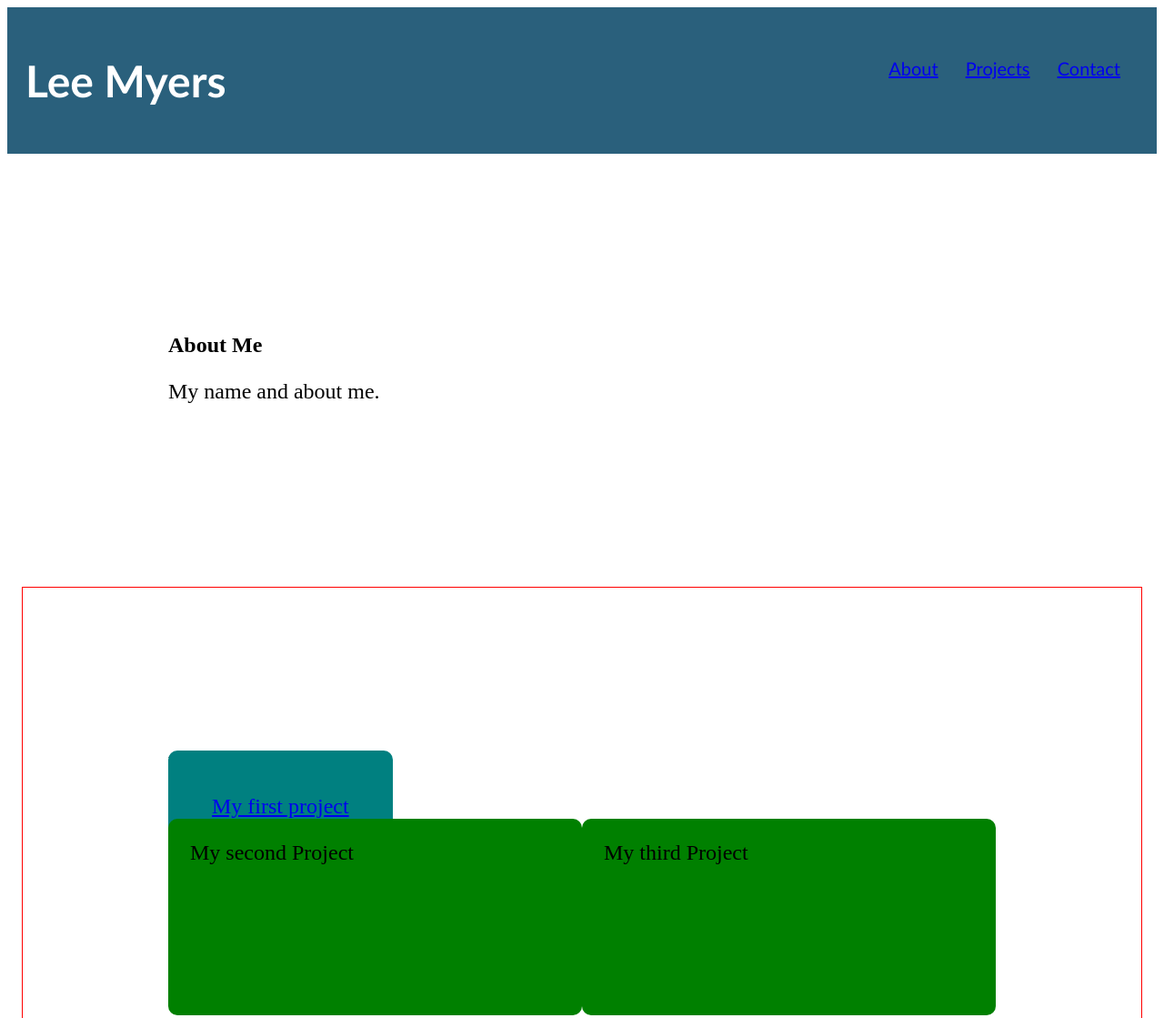
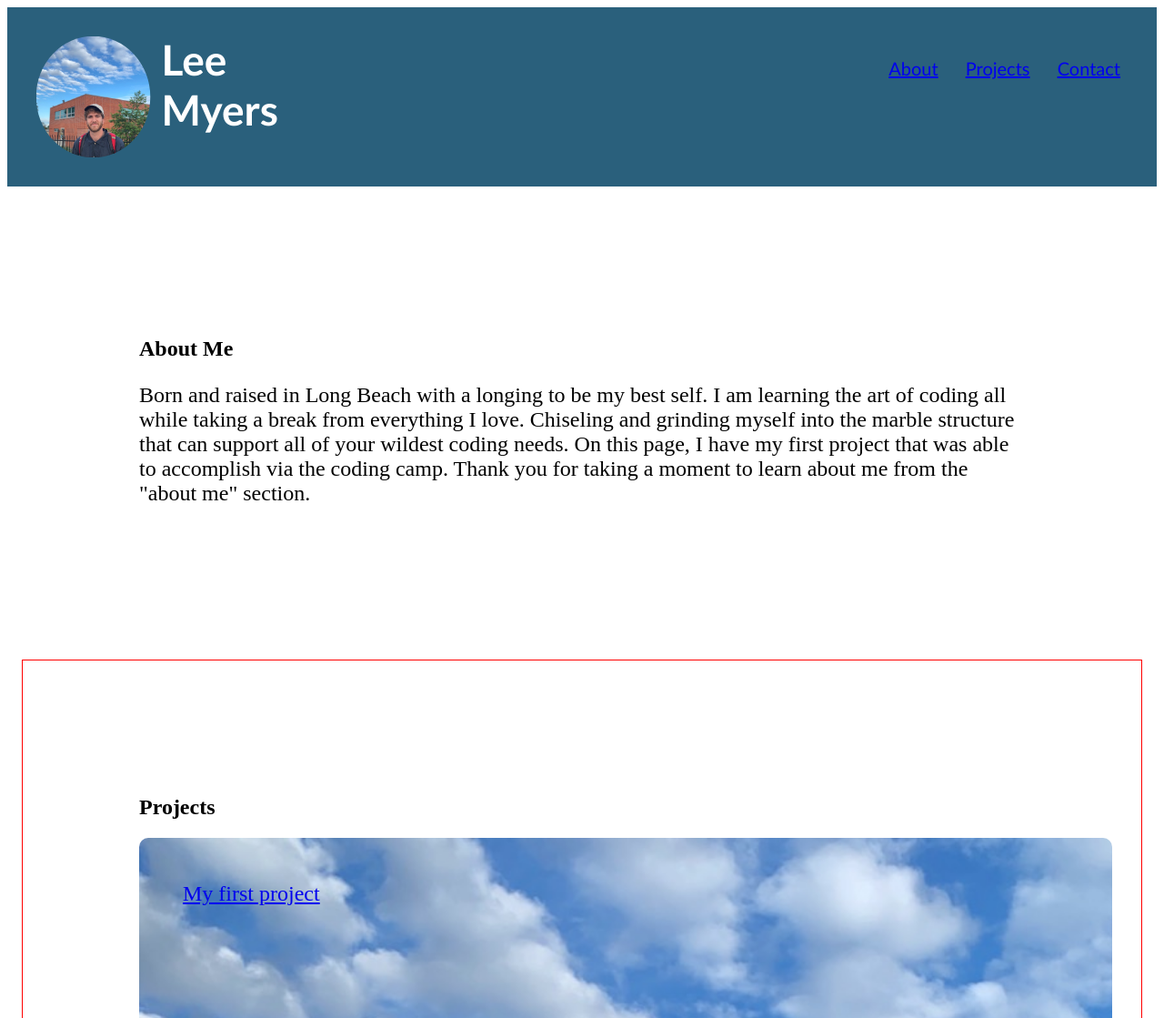
Before and after one commit to leemyers16/lee-myers-module2-project, a plain HTML site: page index.html in a window 1280 px wide. Shown: the top 1119 px of the page at 91% size. Drawn offline with Linux system fonts and the light colour scheme.

Commit message:
updated code

```diff
--- a/index.html
+++ b/index.html
@@ -1,9 +1,9 @@
 <!DOCTYPE html>
-<html>
+<html lang="en">
 
 <head>
   <meta name="viewport" content="width=device-width, initial-scale=1.0" />
-  <title>Hello!</title>
+  <title>Lee's Project Page</title>
   <meta name="description" content="description" />
   <meta name="author" content="author" />
   <meta name="keywords" content="keywords" />
@@ -14,7 +14,7 @@
 
   <!-- Header -->
   <div class="header">
-    <h1> Lee Myers </h1>
+    <h1><img src="/assets/lee-m.JPG"> Lee Myers</h1>
     <div>
       <ul>
         <li>
@@ -38,7 +38,11 @@
   <div id="about" class="wrap">
     <h2>About Me</h2>
     <p>
-      My name and about me.
+      Born and raised in Long Beach with a longing to be my best self. I am learning the art of coding
+       all while taking a break from everything I love. Chiseling and grinding myself into the marble
+       structure that can support all of your wildest coding needs. On this page, I have my first project
+       that  was able to accomplish via the coding camp. Thank you for taking a moment to learn about me from
+       the "about me" section.
     </p>
   </div>
 
@@ -46,8 +50,8 @@
   <div id="projects" class="wrap">
     <h2>Projects</h2>
     <!-- top level wrapper -->
-    <a class="project-list">
-      <a href="https://leemyers16.github.io/Lee-Myers-Unique-Project/" target="_blank" id = "first-project" class="large tile">
+    <div class="project-list">
+      <a href="https://leemyers16.github.io/Lee-Myers-Unique-Project/" id = "first-project" class="large tile">
           My first project
       </a>
       <br/>
@@ -69,9 +73,9 @@
   <!-- Contact Me Section-->
   <div id="contact" class="wrap">
       <ul>
-        <li> <a href="">Facebook</a></li>
-        <li> <a href="">Google</a></li>
-        <li> <a href="">Phone Number</a></li>
+        <li> <a href="https://www.facebook.com/">Facebook</a></li>
+        <li> <a href="https://www.google.com/">Google</a></li>
+        <li> <p> Cell number:(562)252-2737</p>
       </ul>
   </div>
 
--- a/stylesheet.css
+++ b/stylesheet.css
@@ -1,3 +1,4 @@
+
 .header {
     padding: 20px;
     font-family: 'Trebuchet MS', 'Lucida Sans Unicode', 'Lucida Grande', 'Lucida Sans', Arial, sans-serif;
@@ -7,6 +8,26 @@
 .header h1 {
     display: inline-block;
     font-size: 48px;
+}
+.header img {
+    display: flex;
+    align-items: row;
+    justify-content: space-around;
+    width: 80%;
+    padding: .5%;
+    margin: auto;
+}
+.header img {
+    max-height: 200px;
+    max-width: 126px;
+    float: left;
+    margin-right: 10px;
+    border-radius: 50%;
+}
+.header h1 {
+    display: inline-block;
+    font-size: 46px;
+    margin: 10px
 }
 
 .header h1 .seo {
@@ -30,8 +51,6 @@
     margin-left: 25px;
 }
 
-
-
 #about{
     border: solid 1px white;
 }
@@ -43,7 +62,7 @@
 }
 .wrap{
     margin: 1em;
-    padding: 10em;
+    padding: 8em;
 }
 
 .wrap p {
@@ -83,9 +102,9 @@
 }
 
 #first-project{
-    background-image: url('./assets/chicken.jpeg');
+    background-image: url('./assets/lee-m.JPG');
     background-repeat: no-repeat;
-    background-position: bottom;
+    background-position: top;
     background-size: cover;
 }
 #second-project{
```
Also changed, not shown: assets/forest.jpeg (added), assets/lee-m.JPG (added), assets/skyline.jpeg (added).
